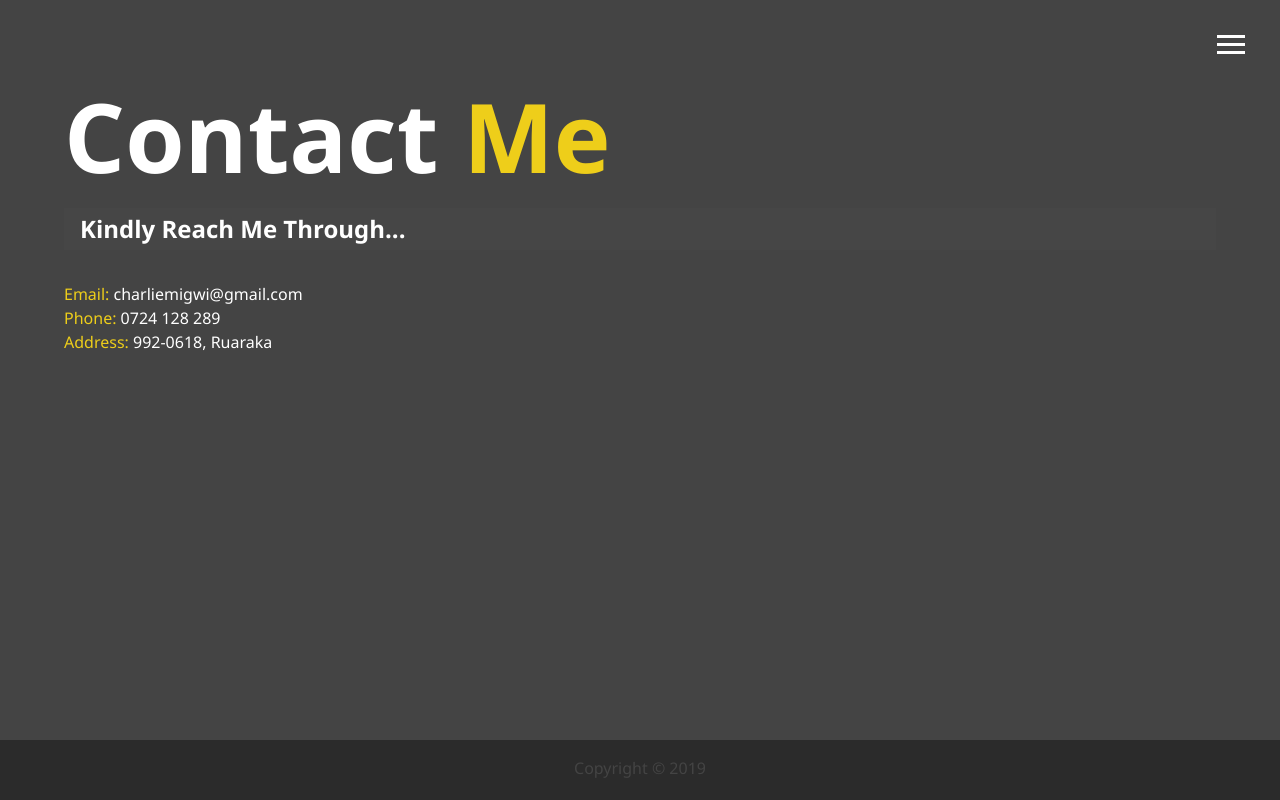
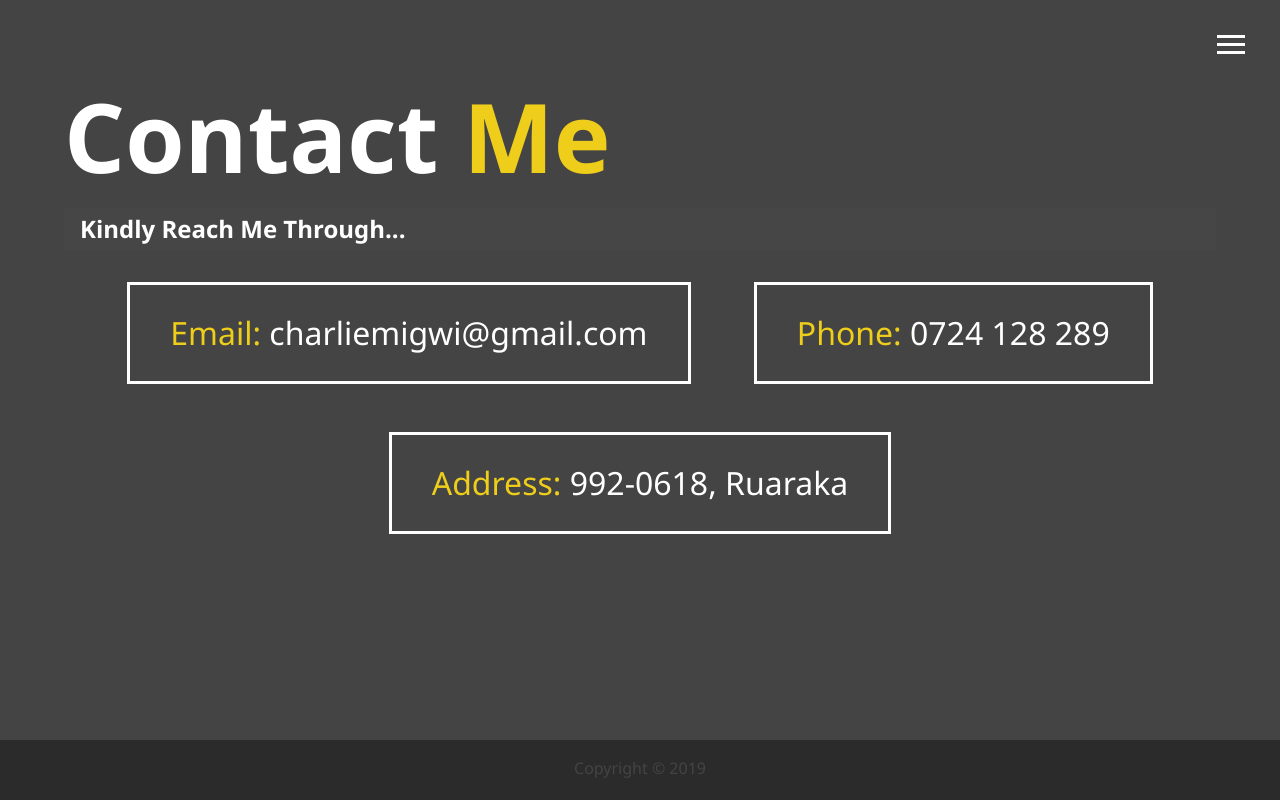
Before and after one commit to itscharlie4real/My_Portfolio, a website: page dist/contact.html in a window 1280 px wide. Drawn offline with Linux system fonts and the light colour scheme.

Commit message:
add styling for contact page

```diff
--- a/scss/main.scss
+++ b/scss/main.scss
@@ -137,7 +137,33 @@ main {
   }
 }
 
-//Button Styles
+//Contact Page
+.boxes {
+  display: flex;
+  flex-wrap: wrap;
+  justify-content: space-evenly;
+  align-items: center;
+  margin-top: 1rem;
+
+  div {
+    font-size: 2rem;
+    border: 3px #fff solid;
+    padding: 1.5rem 2.5rem;
+    margin-bottom: 3rem;
+    @include easeOut;
+
+    &:hover {
+      padding: 0.5rem 1.5rem;
+      background: $secondary-color;
+      color: $secondary-color;
+      span {
+        color: $secondary-color;
+      }
+    }
+  }
+}
+
+// Project Button Styles
 .btn {
   display: block;
   padding: 0.5rem 1rem;
```
Also changed, not shown: dist/css/main.css.
